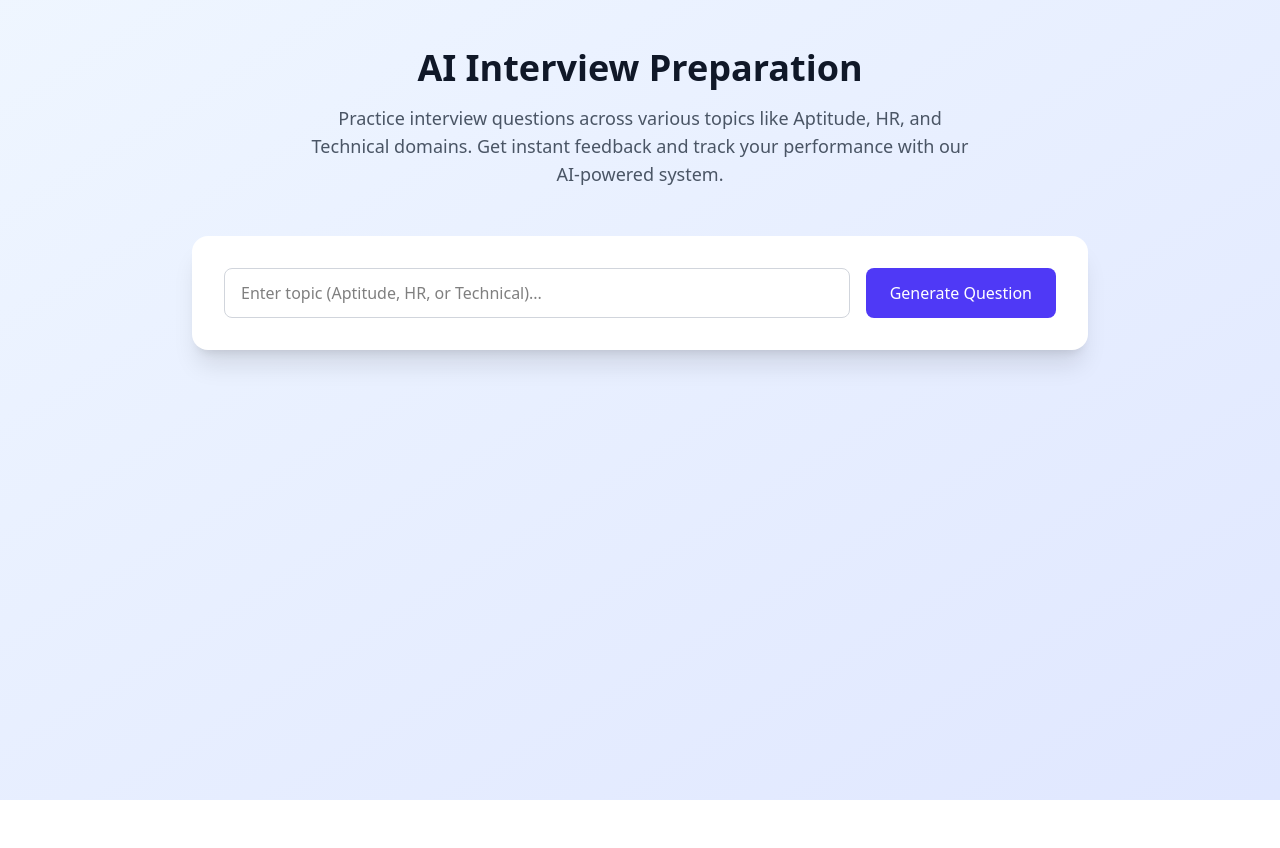
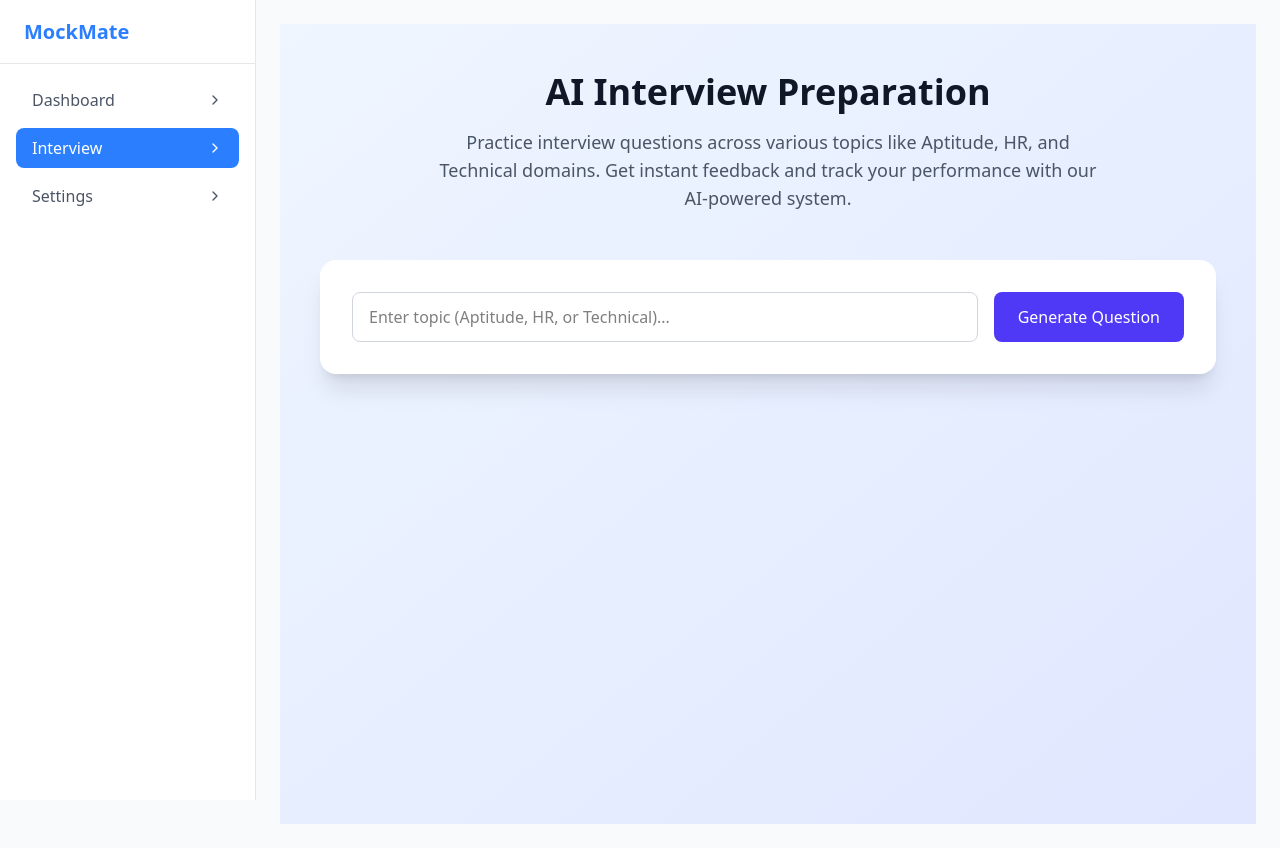
Before and after one commit to Developer-Madhu/MockMate-AI-Interviewer, a React (Vite) app: page /interview in a window 1280 px wide. Before the commit the page ends 800 px from the top, so only its background shows below. Built offline with nearby package versions, Linux system fonts and the light colour scheme; a web font is replaced by a local one.

Commit message:
added sidebar component to dashboard & interview pages

```diff
--- /dev/null
+++ b/src/Components/Sidebar.jsx
@@ -0,0 +1,110 @@
+import React, { useState } from "react"
+import { Menu, X, ChevronRight } from "lucide-react"
+import { motion } from "framer-motion"
+import { Link, useLocation } from "react-router-dom"
+
+const Sidebar = () => {
+  const [isOpen, setIsOpen] = useState(false)
+  const location = useLocation()
+
+  const menuItems = ['Dashboard', 'Interview', 'Settings']
+
+  const isActivePath = (item) => {
+    const path = location.pathname.toLowerCase()
+    if (item.toLowerCase() === 'dashboard' && path === '/') return true
+    return path.includes(item.toLowerCase())
+  }
+
+  return (
+    <>
+      {/* Desktop Sidebar */}
+      <motion.div
+        initial={{ x: -100 }}
+        animate={{ x: 0 }}
+        className="fixed inset-y-0 left-0 w-64 bg-white border-r border-gray-200 hidden lg:block"
+      >
+        <div className="flex flex-col h-full">
+          <div className="flex items-center h-16 px-6 border-b border-gray-200">
+            <span className="text-xl font-bold text-blue-500">
+              MockMate
+            </span>
+          </div>
+          <nav className="flex-1 p-4 space-y-2">
+            {menuItems.map((item) => (
+              <Link
+                key={item}
+                to={`/${item.toLowerCase()}`}
+                className={`flex items-center px-4 py-2 rounded-lg transition-colors ${
+                  isActivePath(item)
+                    ? 'bg-blue-500 text-white'
+                    : 'text-gray-600 hover:bg-gray-50'
+                }`}
+              >
+                {item}
+                <ChevronRight className="w-4 h-4 ml-auto" />
+              </Link>
+            ))}
+          </nav>
+        </div>
+      </motion.div>
+
+      {/* Mobile menu button */}
+      <motion.div
+        initial={{ opacity: 0 }}
+        animate={{ opacity: 1 }}
+        className="lg:hidden fixed top-0 left-0 p-4 z-50"
+      >
+        <motion.button
+          onClick={() => setIsOpen(!isOpen)}
+          className="p-2 text-gray-600"
+        >
+          {isOpen ? <X size={24} /> : <Menu size={24} />}
+        </motion.button>
+      </motion.div>
+
+      {/* Mobile navigation */}
+      {isOpen && (
+        <motion.div
+          initial={{ opacity: 0 }}
+          animate={{ opacity: 1 }}
+          exit={{ opacity: 0 }}
+          className="fixed inset-0 z-40 lg:hidden"
+        >
+          <motion.div
+            initial={{ opacity: 0 }}
+            animate={{ opacity: 0.5 }}
+            className="fixed inset-0 bg-black"
+            onClick={() => setIsOpen(false)}
+          />
+          <motion.div
+            initial={{ x: -100 }}
+            animate={{ x: 0 }}
+            className="fixed inset-y-0 left-0 w-64 bg-white p-4"
+          >
+            <div className="flex items-center h-16 mb-4">
+              <span className="text-xl font-bold text-blue-500">MockMate</span>
+            </div>
+            <nav className="space-y-2">
+              {menuItems.map((item) => (
+                <Link
+                  key={item}
+                  to={`/${item.toLowerCase()}`}
+                  className={`block px-4 py-2 rounded-lg ${
+                    isActivePath(item)
+                      ? 'bg-blue-500 text-white'
+                      : 'text-gray-600 hover:bg-gray-50'
+                  }`}
+                  onClick={() => setIsOpen(false)}
+                >
+                  {item}
+                </Link>
+              ))}
+            </nav>
+          </motion.div>
+        </motion.div>
+      )}
+    </>
+  )
+}
+
+export default Sidebar
--- a/src/Pages/Interview/Dashboard.jsx
+++ b/src/Pages/Interview/Dashboard.jsx
@@ -1,12 +1,12 @@
 import React, { useEffect, useState } from "react"
 import { useAuth } from "../Auth/AuthContext"
 import { BarChart, Bar, XAxis, YAxis, CartesianGrid, Tooltip, ResponsiveContainer } from 'recharts'
-import { Bell, Search, Menu, X, TrendingUp, Users, Target, Activity, ChevronRight } from "lucide-react"
+import { Bell, Search, TrendingUp, Users, Target, Activity } from "lucide-react"
 import { motion } from "framer-motion"
+import Sidebar from "../../components/Sidebar"
 
 const Dashboard = () => {
   const { user } = useAuth()
-  const [isOpen, setIsOpen] = useState(false)
   const [hoveredCard, setHoveredCard] = useState(null)
 
   // Sample data for the chart
@@ -48,101 +48,13 @@ const Dashboard = () => {
 
   return (
     <div className="min-h-screen bg-gray-50">
-      {/* Navigation */}
-      <motion.div
-        initial={{ x: -100 }}
-        animate={{ x: 0 }}
-        className="fixed inset-y-0 left-0 w-64 bg-white border-r border-gray-200 hidden lg:block"
-      >
-        <div className="flex flex-col h-full">
-          <motion.div
-            whileHover={{ scale: 1.02 }}
-            className="flex items-center h-16 px-6 border-b border-gray-200"
-          >
-            <span className="text-xl font-bold text-blue-500">
-              MockMate
-            </span>
-          </motion.div>
-          <nav className="flex-1 p-4 space-y-2">
-            {['Dashboard', 'Interview', 'Settings'].map((item) => (
-              <motion.a
-                key={item}
-                href={`/${item.toLowerCase()}`}
-                whileHover={{ scale: 1.02, x: 5 }}
-                whileTap={{ scale: 0.98 }}
-                className={`flex items-center px-4 py-2 rounded-lg transition-colors ${
-                  item === 'Dashboard'
-                    ? 'bg-blue-500 text-white'
-                    : 'text-gray-600 hover:bg-gray-100'
-                }`}
-              >
-                {item}
-                <ChevronRight className="w-4 h-4 ml-auto" />
-              </motion.a>
-            ))}
-          </nav>
-        </div>
-      </motion.div>
-
-      {/* Mobile menu button */}
-      <motion.div
-        initial={{ opacity: 0 }}
-        animate={{ opacity: 1 }}
-        className="lg:hidden fixed top-0 left-0 p-4 z-50"
-      >
-        <motion.button
-          whileTap={{ scale: 0.95 }}
-          onClick={() => setIsOpen(!isOpen)}
-          className="p-2 text-gray-600 hover:text-gray-900"
-        >
-          {isOpen ? <X size={24} /> : <Menu size={24} />}
-        </motion.button>
-      </motion.div>
-
-      {/* Mobile navigation */}
-      {isOpen && (
-        <motion.div
-          initial={{ opacity: 0 }}
-          animate={{ opacity: 1 }}
-          exit={{ opacity: 0 }}
-          className="fixed inset-0 z-40 lg:hidden"
-        >
-          <motion.div
-            initial={{ opacity: 0 }}
-            animate={{ opacity: 0.5 }}
-            className="fixed inset-0 bg-black"
-            onClick={() => setIsOpen(false)}
-          />
-          <motion.div
-            initial={{ x: -100 }}
-            animate={{ x: 0 }}
-            className="fixed inset-y-0 left-0 w-64 bg-white p-4"
-          >
-            <div className="flex items-center h-16 mb-4">
-              <span className="text-xl font-bold text-blue-500">MockMate</span>
-            </div>
-            <nav className="space-y-2">
-              <a href="/dashboard" className="block px-4 py-2 text-white bg-blue-500 rounded-lg">
-                Dashboard
-              </a>
-              <a href="/interview" className="block px-4 py-2 text-gray-600 hover:bg-gray-100 rounded-lg">
-                Interview
-              </a>
-              <a href="/settings" className="block px-4 py-2 text-gray-600 hover:bg-gray-100 rounded-lg">
-                Settings
-              </a>
-            </nav>
-          </motion.div>
-        </motion.div>
-      )}
-
-      {/* Main content */}
+      <Sidebar />
       <div className="lg:pl-64">
         {/* Header */}
         <motion.header
           initial={{ y: -100 }}
           animate={{ y: 0 }}
-          className="bg-white border-b border-gray-200 h-16 fixed top-0 right-0 left-0 lg:left-64 flex items-center justify-between px-6 backdrop-blur-sm bg-white/80"
+          className="border-b border-gray-200 h-16 fixed top-0 right-0 left-0 lg:left-64 flex items-center justify-between px-6 backdrop-blur-sm bg-white/80"
         >
           <div className="flex items-center flex-1">
             <div className="relative w-64">
--- a/src/Pages/Interview/Interview.jsx
+++ b/src/Pages/Interview/Interview.jsx
@@ -1,5 +1,6 @@
 import React, { useState, useEffect } from "react";
 import axios from "axios"
+import Sidebar from "../../components/Sidebar"
 
 function Interview() {
   const [prompt, setPrompt] = useState("");
@@ -123,6 +124,10 @@ function Interview() {
   };
 
   return (
+    <div className="min-h-screen bg-gray-50">
+      <Sidebar />
+      <div className="lg:pl-64">
+        <main className="p-6">
           <div className="min-h-screen bg-gradient-to-br from-blue-50 to-indigo-100 py-12 px-4 sm:px-6 lg:px-8">
             <div className="max-w-4xl mx-auto">
               <div className="text-center mb-12">
@@ -224,6 +229,9 @@ function Interview() {
               )}
             </div>
           </div>
+        </main>
+      </div>
+    </div>
   );
 }
 
```
Lines whose indentation alone changed are shown as unchanged.
